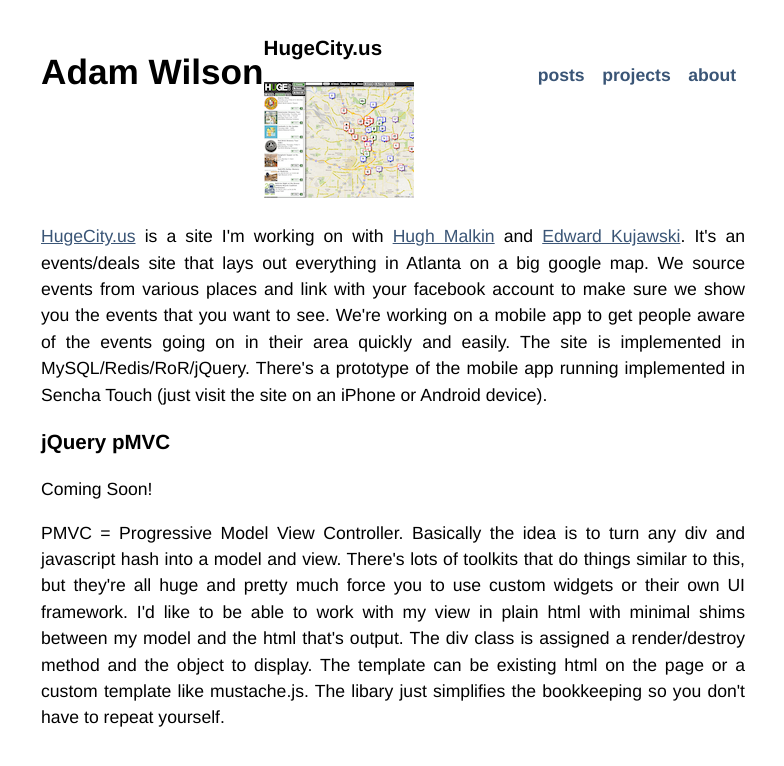
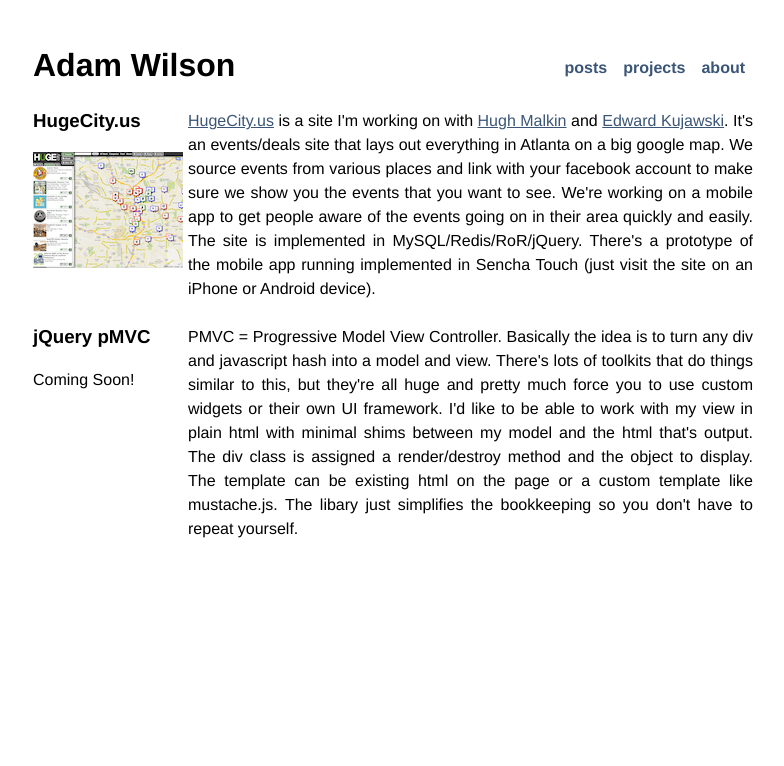
Before and after one commit to callawaywilson/callawaywilson.github.io, a Jekyll site: the page built from projects.html, in a window 1280 px wide. Shown: the top 766 px of the page, without its empty margins (247-1031 px from the left). Built offline with Jekyll 4.4.1, drawn with Linux system fonts in a browser that asks for light colours.

Commit message:
Added layouts and styles

```diff
--- a/_layouts/default.html
+++ b/_layouts/default.html
@@ -2,19 +2,21 @@
 <html>
 <head>
 	<title>{{ page.title }}</title>
-	<link rel="stylesheet" href="css/screen.css" type="text/css"/>
+	<link rel="stylesheet" href="/css/screen.css" type="text/css"/>
 </head>
 
 <body>
 	<h1 class="title">
-		<a href="index.html">Adam Wilson</a>
+		<a href="/index.html">Adam Wilson</a>
 	</h1>
 
 	<ul class="sitelinks">
-		<li><a href="posts.html">posts</a></li>
-		<li><a href="projects.html">projects</a></li>
-		<li><a href="about.html">about</a></li>
+		<li><a href="/posts.html">posts</a></li>
+		<li><a href="/projects.html">projects</a></li>
+		<li><a href="/about.html">about</a></li>
 	</ul>
+
+	<div style="clear:both;"></div>
 
 	{{ content }}
 
--- a/css/screen.css
+++ b/css/screen.css
@@ -1,16 +1,29 @@
 body {
 	background-color: white;
-	font: 13.34px helvetica, arial, clean, sans-serif;
+	font: 12px helvetica, arial, clean, sans-serif;
 	text-align: center;
-	font-size: 110%;
+	font-size: 100%;
 	text-align: justify;
-	width: 40em;
+	width: 45em;
 	margin: 2em auto;
 	line-height: 1.5em;
 }
 
 a {
 	color: #3a5576;
+}
+
+h2 {
+	margin-top: 0;
+}
+
+h3 {
+	margin-top: 0;
+}
+
+p {
+	margin-top: 0;
+	margin-bottom: 1.5em;
 }
 
 
@@ -45,3 +58,16 @@
 	ul.sitelinks li a:hover {
 		text-decoration: underline;
 	}
+
+.rightinfo {
+	margin-left: 155px;
+}
+
+.leftinfo {
+	float: left;
+	margin-right: 5px;
+}
+
+	.leftinfo img {
+		border: none;
+	}
--- a/index.html
+++ b/index.html
@@ -2,3 +2,9 @@
 layout: default
 title: Adam Wilson
 ---
+
+{% for post in site.posts limit:5 %}
+<h2><a href="{{ post.url }}">{{ post.title }}</a></h2>
+{{ post.content }}
+<em>Posted on {{ post.date | date_to_long_string }}.</em>
+{% endfor %}
```
Also changed, not shown: _layouts/post.html (+9 -5 lines).
